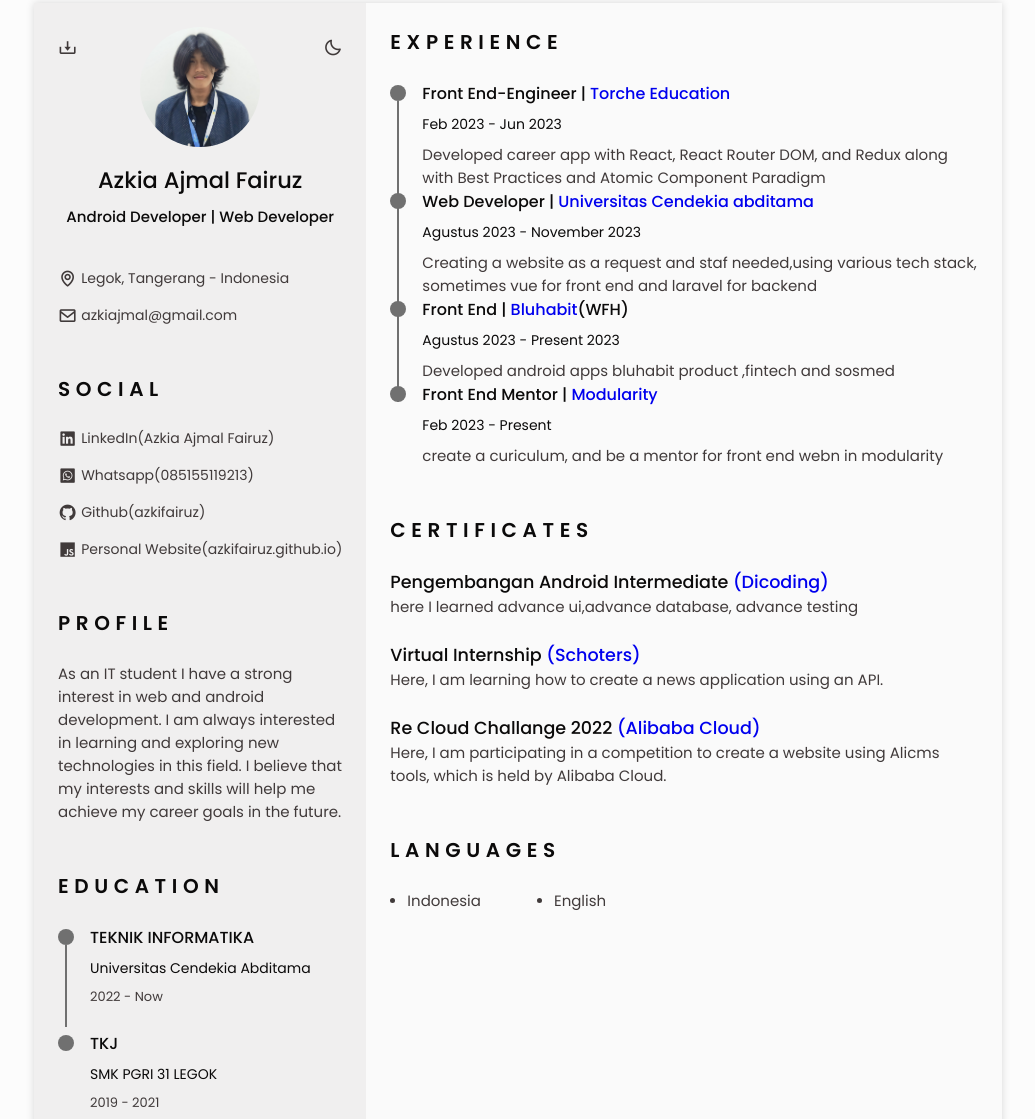
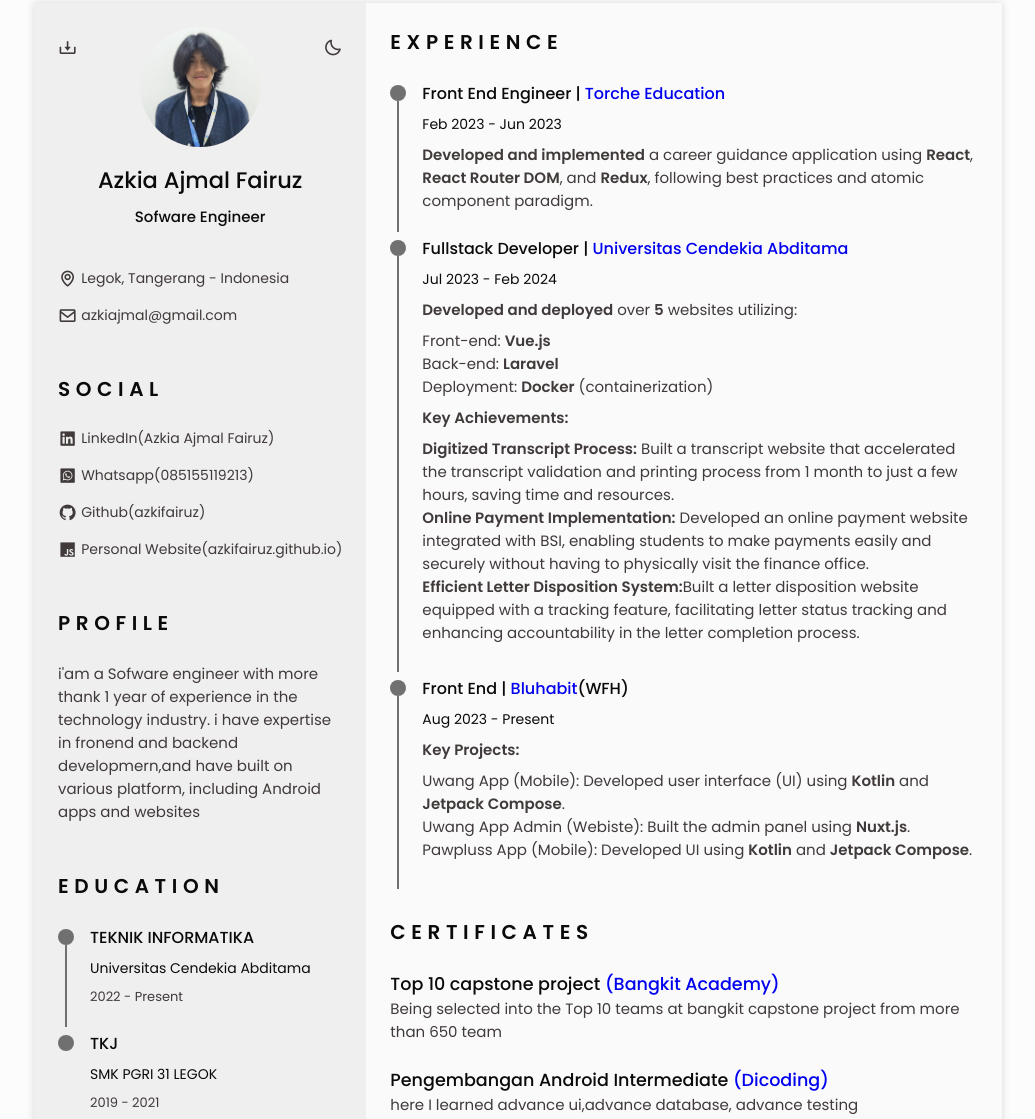
Before and after one commit to azkifairuz/azkifairuz.github.io, a plain HTML site: page index.html in a window 1280 px wide. Shown: the part 45-1164 px from the top of the page, without its empty margins (122-1157 px from the left). Drawn offline with nearby package versions, Linux system fonts and the light colour scheme.

Commit message:
fix content

```diff
--- a/index.html
+++ b/index.html
@@ -78,7 +78,7 @@
 
                 <h1 class="home__title">Azkia Ajmal Fairuz</h1>
                 <h3 class="home__profession">
-                  Android Developer | Web Developer
+                  Sofware Engineer
                 </h3>
 
                 <div>
@@ -157,7 +157,7 @@
             <h2 class="section-title">Profile</h2>
 
             <p class="profile__description">
-              As an IT student I have a strong interest in web and android development. I am always interested in learning and exploring new technologies in this field. I believe that my interests and skills will help me achieve my career goals in the future.
+              i'am a Sofware engineer with more thank 1 year of experience in the technology industry. i have expertise in fronend and backend developmern,and have built on various platform, including Android apps and websites
             </p>
           </section>
 
@@ -177,7 +177,7 @@
                   <span class="education__studies"
                     >Universitas Cendekia Abditama</span
                   >
-                  <span class="education__year">2022 - Now</span>
+                  <span class="education__year">2022 - Present</span>
                 </div>
               </div>
 
@@ -230,6 +230,14 @@
                 </li>
 
                 <li class="skills__name">
+                  <span class="skills__circle"></span> Nest js
+                </li>
+
+                <li class="skills__name">
+                  <span class="skills__circle"></span> Express js
+                </li>
+
+                <li class="skills__name">
                   <span class="skills__circle"></span> Jetpack Compose
                 </li>
 
@@ -256,18 +264,15 @@
                   <span class="experience__line"></span>
                 </div>
                 <div class="experience__data bd-grid">
-                  <h3 class="experience__title">Front End-Engineer | <a href="https://www.linkedin.com/company/torche-education/">Torche Education</a></h3>
-                  <span class="experience__company"
-                    >Feb 2023 - Jun 2023 </span
-                  >
+                  <h3 class="experience__title">Front End Engineer | <a href="https://www.linkedin.com/company/torche-education/">Torche Education</a></h3>
+                  <span class="experience__company">Feb 2023 - Jun 2023</span>
                   <p class="experience__description">
-                    Developed career app with React, React Router DOM, and Redux along with Best Practices and Atomic Component Paradigm
+                    <strong>Developed and implemented</strong> a career guidance application using <strong>React</strong>, <strong>React Router DOM</strong>, and <strong>Redux</strong>, following best practices and atomic component paradigm.
                   </p>
                 </div>
               </div>
 
 
-            </div>
               <div class="experience__container bd-grid">
                 <div class="experience__content">
                   <div class="experience__time">
@@ -276,12 +281,26 @@
                   </div>
 
                   <div class="experience__data bd-grid">
-                  <h3 class="experience__title">Web Developer | <a href="https://www.linkedin.com/company/universitas-cendekia-abditama/mycompany/">Universitas Cendekia abditama</a></h3>
-                  <span class="experience__company"
-                    >Agustus 2023 - November 2023</span
-                  >
+                    <h3 class="experience__title">Fullstack Developer | <a href="https://www.linkedin.com/company/universitas-cendekia-abditama/mycompany/">Universitas Cendekia Abditama</a></h3>
+                    <span class="experience__company">Jul 2023 - Feb 2024</span>
                     <p class="experience__description">
-                    Creating a website as a request and staf needed,using various tech stack, sometimes vue for front end and laravel for backend
+                      <strong>Developed and deployed</strong> over <strong>5</strong> websites utilizing:
+                      <ul>
+                        <li>Front-end: <strong>Vue.js</strong></li>
+                        <li>Back-end: <strong>Laravel</strong></li>
+                        <li>Deployment: <strong>Docker</strong> (containerization)</li>
+                      </ul>
+                      <strong>Key Achievements:</strong>
+                      <ul>
+                          <strong>Digitized Transcript Process:</strong>  Built a transcript website that accelerated the transcript validation and printing process from 1 month to just a few hours, saving time and resources.
+                        </li>
+                        <li>
+                          <strong>Online Payment Implementation:</strong> Developed an online payment website integrated with BSI, enabling students to make payments easily and securely without having to physically visit the finance office.
+                        </li>
+                        <li>
+                          <strong>Efficient Letter Disposition System:</strong>Built a letter disposition website equipped with a tracking feature, facilitating letter status tracking and enhancing accountability in the letter completion process.
+                        </li>
+                      </ul>
                     </p>
                   </div>
                 </div>
@@ -294,38 +313,39 @@
                   </div>
                   <div class="experience__data bd-grid">
                     <h3 class="experience__title">Front End | <a href="https://www.linkedin.com/company/bluhabit/mycompany/">Bluhabit</a>(WFH)</h3>
-                  <span class="experience__company"
-                    >Agustus 2023 - Present 2023</span
-                  >
+                    <span class="experience__company">Aug 2023 - Present</span>
                     <p class="experience__description">
-                    Developed android apps bluhabit product ,fintech and sosmed
+                      <strong>Key Projects:</strong>
+                      <ul>
+                        <li>Uwang App (Mobile): Developed user interface (UI) using <strong>Kotlin</strong> and <strong>Jetpack Compose</strong>.</li>
+                        <li>Uwang App Admin (Webiste): Built the admin panel using <strong>Nuxt.js</strong>.</li>
+                        <li>Pawpluss App (Mobile): Developed UI using <strong>Kotlin</strong> and <strong>Jetpack Compose</strong>.</li>
+                      </ul>
                     </p>
                   </div>
                 </div>
               </div>
-            <div class="experience__container bd-grid">
-              <div class="experience__content">
-                <div class="experience__time">
-                  <span class="experience__rounder"></span>
-                </div>
-                <div class="experience__data bd-grid">
-                  <h3 class="experience__title">Front End Mentor | <a href="https://www.linkedin.com/company/modularityit/">Modularity</a></h3>
-                  <span class="experience__company"
-                    >Feb 2023 - Present</span
-                  >
-                  <p class="experience__description">
-                    create a curiculum, and be a mentor for front end webn in modularity
-                  </p>
-                </div>
-              </div>
-
-
             </div>
           </section>
+
           <!--========== CERTIFICATES ==========-->
           <section class="certificate section" id="certificates">
             <h2 class="section-title">Certificates</h2>
             <div class="certificate__container bd-grid">
+              <div class="certificate__content">
+                <h3 class="certificate_title">
+                  Top 10 capstone project
+                  <a
+                    href="https://drive.google.com/file/d/1B7Qe7fnFUmlBvYzRKilkWz0wPJp85Otx/view?usp=sharing"
+                    target="_blank"
+                  >
+                    (Bangkit Academy)</a
+                  >
+                </h3>
+                <p class="certificate__description">
+                  Being selected into the Top 10 teams at bangkit capstone project from more than 650 team
+                </p>
+              </div>
               <div class="certificate__content">
                 <h3 class="certificate_title">
                   Pengembangan Android Intermediate
```
Lines whose indentation alone changed are shown as unchanged.
